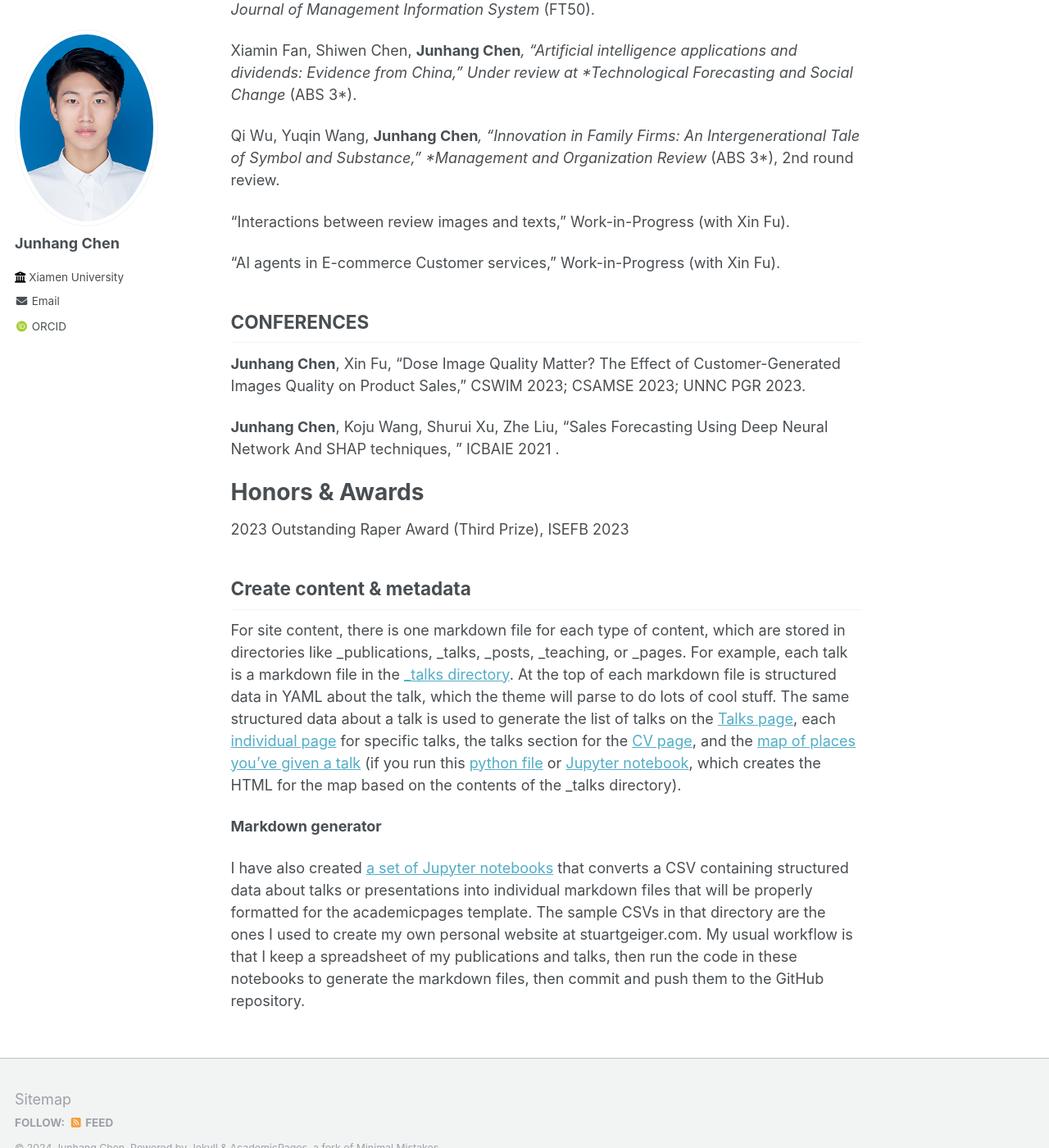
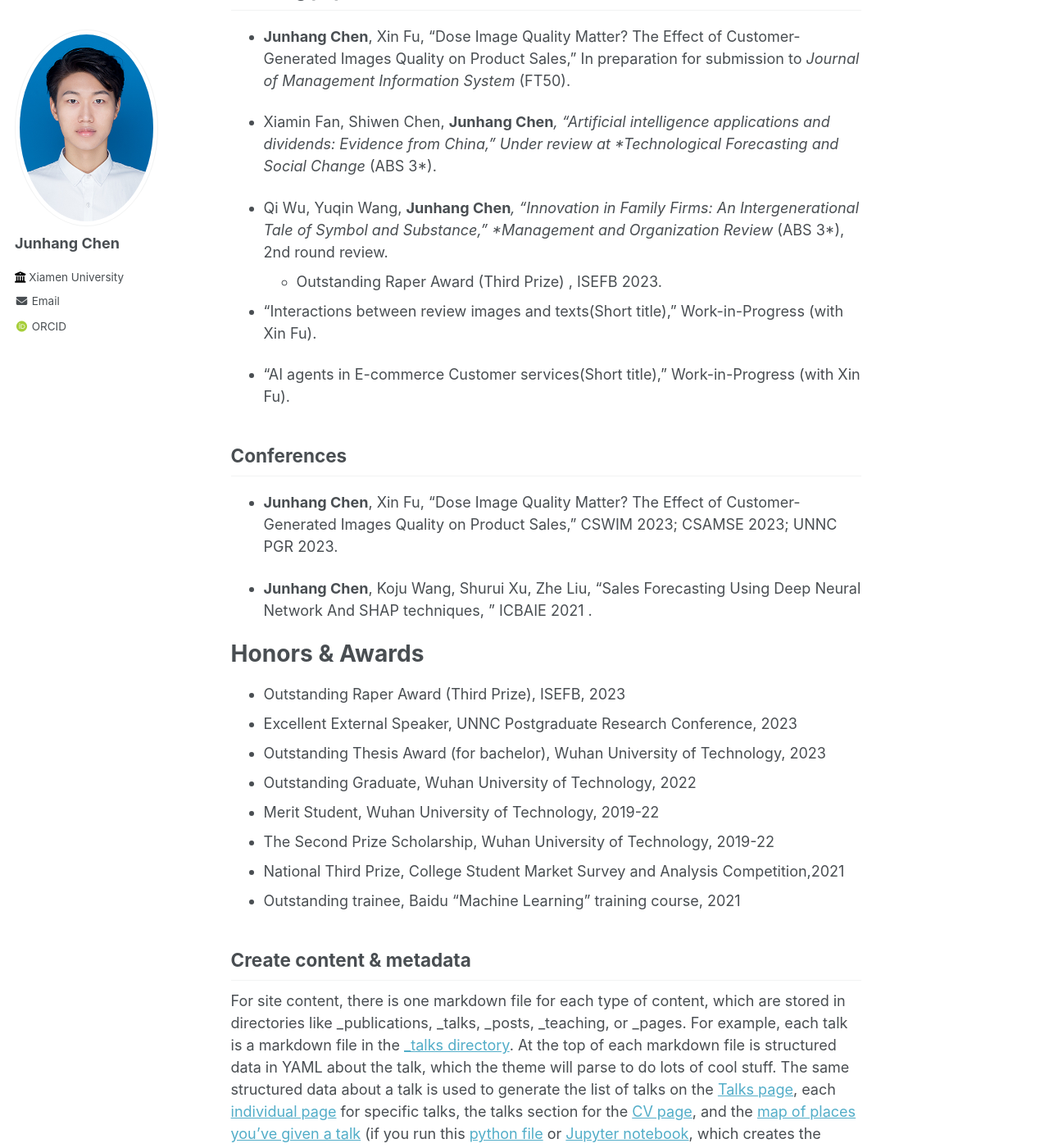
Before and after one commit to dongleqing-pizi/dongleqing-pizi.github.io, a Jekyll site: the page built from _pages/about.md, in a window 1280 px wide and 1400 px high, scrolled down 468 px. Shown: the whole window at 82% size. Built offline with Jekyll 4.4.1, drawn with Linux system fonts in a browser that asks for light colours; some web fonts are replaced; some of the changed text lies outside the part shown.

Commit message:
update about

```diff
--- a/_pages/about.md
+++ b/_pages/about.md
@@ -6,11 +6,8 @@ redirect_from:
   - /about/
   - /about.html
 ---
-
-<font face="微软雅黑">我是微软雅黑</font>
-
-I am currently a PhD student at Xiamen University.
-
+Hey there!
+I am currently a PhD student at School of Management, Xiamen University, under the supervision of Prof. Xin Fu.
 
 Research Interests
 ======
@@ -19,30 +16,36 @@ Research Interests
 
 Publication
 ======
+
 Working papers
 ------
-**Junhang Chen**, Xin Fu, “Dose Image Quality Matter? The Effect of Customer-Generated Images Quality on Product Sales,” In preparation for submission to *Journal of Management Information System* (FT50).
+* **Junhang Chen**, Xin Fu, “Dose Image Quality Matter? The Effect of Customer-Generated Images Quality on Product Sales,” In preparation for submission to *Journal of Management Information System* (FT50).
 
-Xiamin Fan, Shiwen Chen, **Junhang Chen***, “Artificial intelligence applications and dividends: Evidence from China,” Under review at *Technological Forecasting and Social Change* (ABS 3*).
+* Xiamin Fan, Shiwen Chen, **Junhang Chen***, “Artificial intelligence applications and dividends: Evidence from China,” Under review at *Technological Forecasting and Social Change* (ABS 3*).
 
-Qi Wu, Yuqin Wang, **Junhang Chen***, “Innovation in Family Firms: An Intergenerational Tale of Symbol and Substance,” *Management and Organization Review* (ABS 3*), 2nd round review.
+* Qi Wu, Yuqin Wang, **Junhang Chen***, “Innovation in Family Firms: An Intergenerational Tale of Symbol and Substance,” *Management and Organization Review* (ABS 3*), 2nd round review.
+  * Outstanding Raper Award (Third Prize) , ISEFB 2023.
 
-“Interactions between review images and texts,” Work-in-Progress (with Xin Fu).
+* “Interactions between review images and texts(Short title),” Work-in-Progress (with Xin Fu).
 
-“AI agents in E-commerce Customer services,” Work-in-Progress (with Xin Fu).
+* “AI agents in E-commerce Customer services(Short title),” Work-in-Progress (with Xin Fu).
 
-CONFERENCES
+Conferences
 ------
-**Junhang Chen**, Xin Fu, “Dose Image Quality Matter? The Effect of Customer-Generated Images Quality on Product Sales,” CSWIM 2023; CSAMSE 2023; UNNC PGR 2023.
+* **Junhang Chen**, Xin Fu, “Dose Image Quality Matter? The Effect of Customer-Generated Images Quality on Product Sales,” CSWIM 2023; CSAMSE 2023; UNNC PGR 2023.
 
-**Junhang Chen**, Koju Wang, Shurui Xu, Zhe Liu, “Sales Forecasting Using Deep Neural Network And SHAP techniques, ” ICBAIE 2021 .
+* **Junhang Chen**, Koju Wang, Shurui Xu, Zhe Liu, “Sales Forecasting Using Deep Neural Network And SHAP techniques, ” ICBAIE 2021 .
 
 Honors & Awards
 ======
-2023 Outstanding Raper Award (Third Prize), ISEFB 2023
-
-
-
+* Outstanding Raper Award (Third Prize), ISEFB, 2023
+* Excellent External Speaker, UNNC Postgraduate Research Conference, 2023
+* Outstanding Thesis Award (for bachelor), Wuhan University of Technology, 2023
+* Outstanding Graduate, Wuhan University of Technology, 2022
+* Merit Student, Wuhan University of Technology, 2019-22
+* The Second Prize Scholarship, Wuhan University of Technology, 2019-22
+* National Third Prize, College Student Market Survey and Analysis Competition,2021
+* Outstanding trainee, Baidu “Machine Learning” training course, 2021
 
 
 Create content & metadata
```
